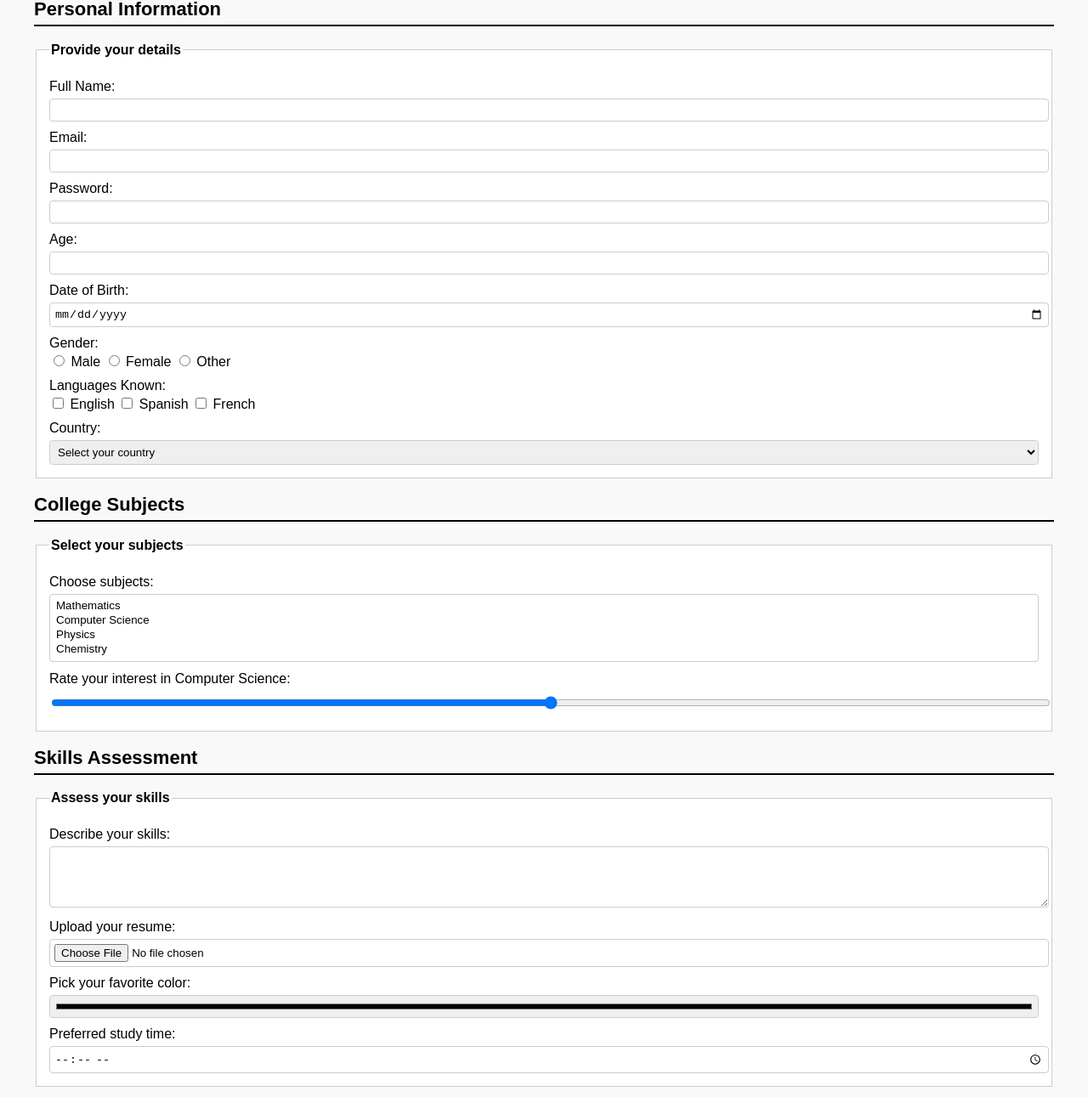
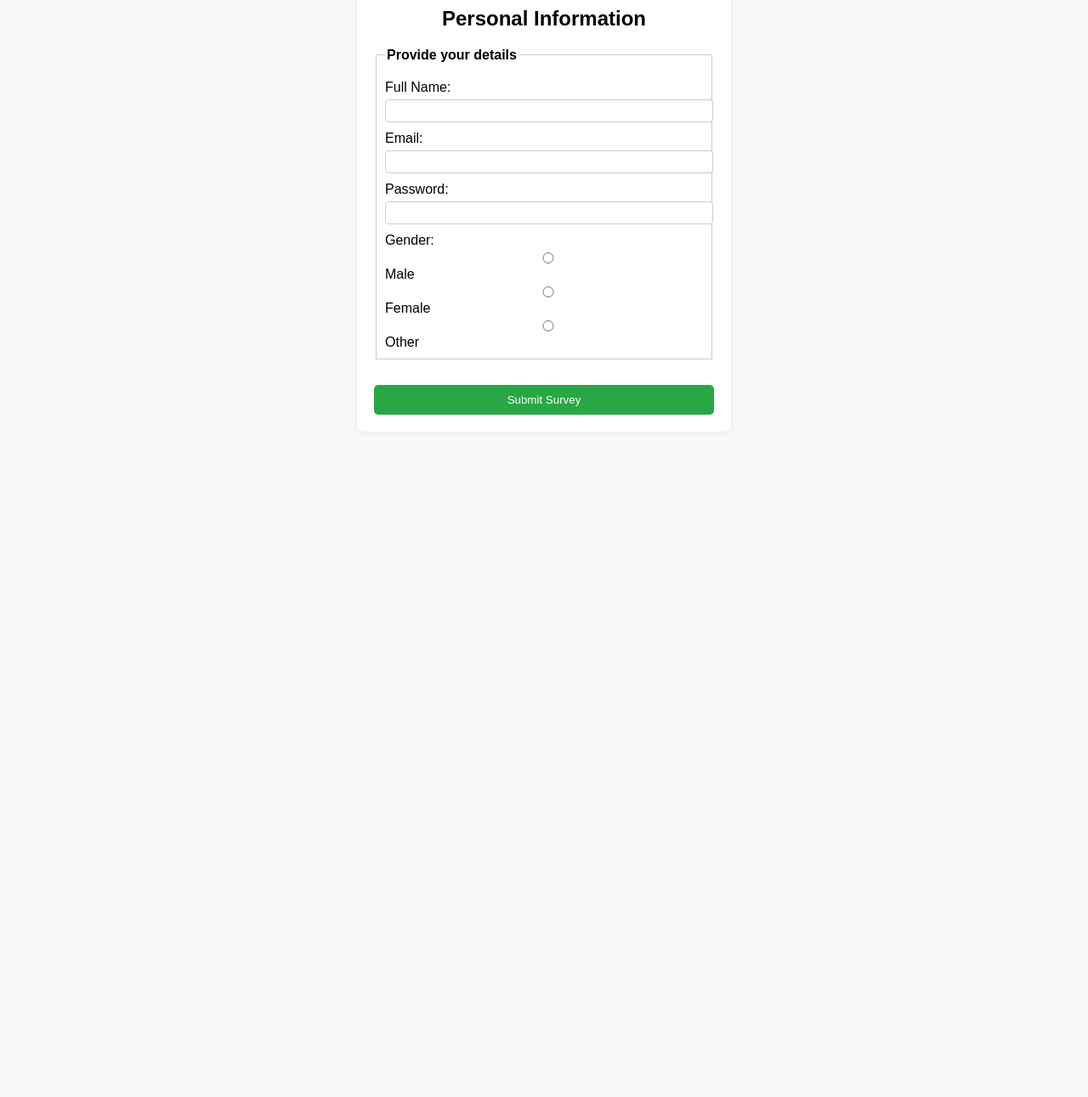
Before and after one commit to ssereeggaa/Zanko, a plain HTML site: page lab3/index.html in a window 1280 px wide. Shown: the part 100-1391 px from the top of the page at 85% size. After the commit the page ends 800 px from the top, so only its background shows below. Drawn offline with Linux system fonts and the light colour scheme.

Commit message:
апапа

```diff
--- a/lab3/index.html
+++ b/lab3/index.html
@@ -7,19 +7,24 @@
     <style>
         body {
             font-family: Arial, sans-serif;
-            margin: 40px;
             background-color: #f9f9f9;
+            display: flex;
+            justify-content: center;
         }
-        h2 {
-            font-size: 22px;
-            border-bottom: 2px solid black;
-            padding-bottom: 5px;
+        .container {
+            width: 400px;
+            background: white;
+            padding: 20px;
+            border-radius: 8px;
+            box-shadow: 0px 0px 10px rgba(0, 0, 0, 0.1);
+        }
+        h1, h2 {
+            text-align: center;
         }
         fieldset {
             border: 1px solid #ccc;
-            padding: 15px;
+            padding: 10px;
             margin-bottom: 15px;
-            background: white;
         }
         legend {
             font-weight: bold;
@@ -35,9 +40,6 @@
             border: 1px solid #ccc;
             border-radius: 4px;
         }
-        input[type="radio"], input[type="checkbox"] {
-            width: auto;
-        }
         button {
             width: 100%;
             background: #28a745;
@@ -51,24 +53,16 @@
         button:hover {
             background: #218838;
         }
-        #file-preview {
-            margin-top: 10px;
-            max-width: 100%;
-            display: none;
-        }
     </style>
 </head>
 <body>
-
+    <div class="container">
         <h1>Student card FORM</h1>
-
-    <form name="student-form" method="POST" action="/" enctype="multipart/form-data" netlify>
+        <form name="student-form" method="POST" data-netlify="true">
             <input type="hidden" name="form-name" value="student-form">
-
             <h2>Personal Information</h2>
             <fieldset>
                 <legend>Provide your details</legend>
-
                 <label for="full-name">Full Name:</label>
                 <input type="text" id="full-name" name="full-name" required>
 
@@ -78,83 +72,13 @@
                 <label for="password">Password:</label>
                 <input type="password" id="password" name="password" required>
 
-            <label for="age">Age:</label>
-            <input type="number" id="age" name="age" min="1">
-
-            <label for="dob">Date of Birth:</label>
-            <input type="date" id="dob" name="dob">
-
                 <label>Gender:</label>
                 <input type="radio" name="gender" value="Male"> Male
                 <input type="radio" name="gender" value="Female"> Female
                 <input type="radio" name="gender" value="Other"> Other
-
-            <label>Languages Known:</label>
-            <input type="checkbox" name="languages" value="English"> English
-            <input type="checkbox" name="languages" value="Spanish"> Spanish
-            <input type="checkbox" name="languages" value="French"> French
-
-            <label for="country">Country:</label>
-            <select id="country" name="country">
-                <option value="">Select your country</option>
-                <option value="USA">USA</option>
-                <option value="UK">UK</option>
-                <option value="Canada">Canada</option>
-            </select>
             </fieldset>
-
-        <h2>College Subjects</h2>
-        <fieldset>
-            <legend>Select your subjects</legend>
-            <label for="subjects">Choose subjects:</label>
-            <select id="subjects" name="subjects" multiple>
-                <option value="Mathematics">Mathematics</option>
-                <option value="Computer Science">Computer Science</option>
-                <option value="Physics">Physics</option>
-                <option value="Chemistry">Chemistry</option>
-            </select>
-
-            <label for="interest">Rate your interest in Computer Science:</label>
-            <input type="range" id="interest" name="interest" min="0" max="100">
-        </fieldset>
-
-        <h2>Skills Assessment</h2>
-        <fieldset>
-            <legend>Assess your skills</legend>
-
-            <label for="skills">Describe your skills:</label>
-            <textarea id="skills" name="skills" rows="4"></textarea>
-
-            <label for="resume">Upload your resume:</label>
-            <input type="file" id="resume" name="resume">
-            <img id="file-preview" src="#" alt="File Preview">
-
-            <label for="color">Pick your favorite color:</label>
-            <input type="color" id="color" name="color">
-
-            <label for="study-time">Preferred study time:</label>
-            <input type="time" id="study-time" name="study-time">
-        </fieldset>
-
             <button type="submit">Submit Survey</button>
         </form>
-
-    <p>© Student card by {your name}. All rights reserved.</p>
-
-    <script>
-        document.getElementById("resume").addEventListener("change", function(event) {
-            const file = event.target.files[0];
-            if (file) {
-                const reader = new FileReader();
-                reader.onload = function(e) {
-                    const imgPreview = document.getElementById("file-preview");
-                    imgPreview.src = e.target.result;
-                    imgPreview.style.display = "block";
-                };
-                reader.readAsDataURL(file);
-            }
-        });
-    </script>
-
+    </div>
 </body>
 </html>
```
Lines whose indentation alone changed are shown as unchanged.
